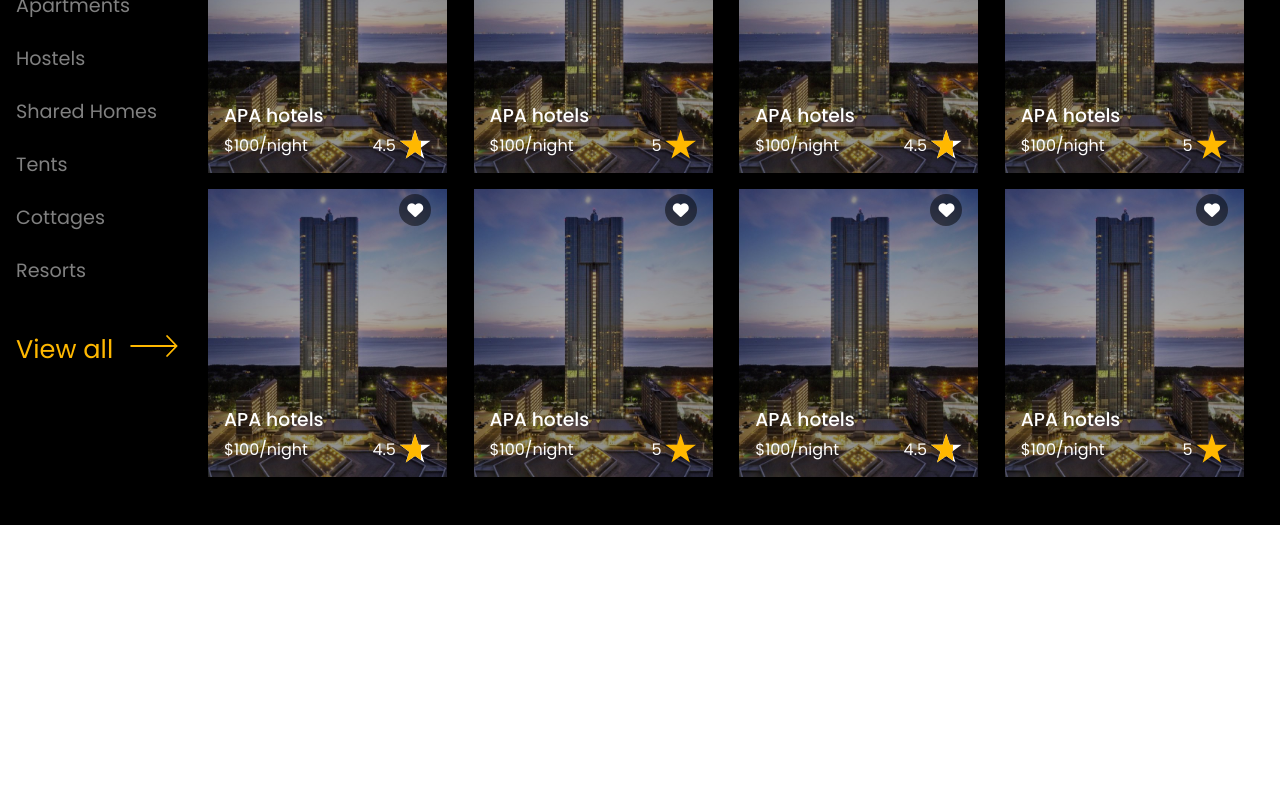
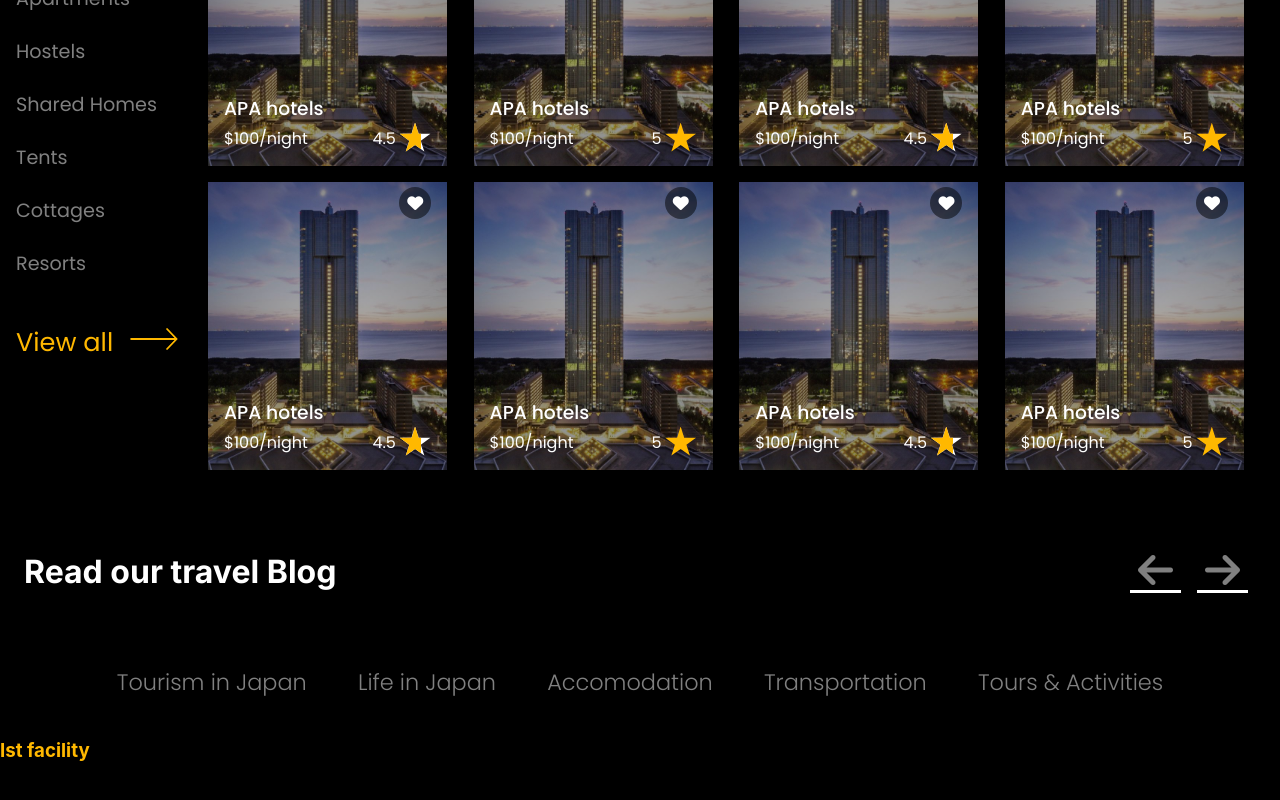
Before and after one commit to Franklivania/japlore, a React (Create React App) app: page / in a window 1280 px wide. Shown: the part 1869-2669 px from the top of the page. Before the commit the page ends 2394 px from the top, so only its background shows below. Built offline with nearby package versions, Linux system fonts and the light colour scheme.

Commit message:
changed scrollbar, and added blog

```diff
--- a/package.json
+++ b/package.json
@@ -6,12 +6,15 @@
     "@testing-library/jest-dom": "^5.16.5",
     "@testing-library/react": "^13.4.0",
     "@testing-library/user-event": "^13.5.0",
+    "fs": "^0.0.1-security",
     "react": "^18.2.0",
     "react-dom": "^18.2.0",
     "react-router": "^6.4.2",
     "react-router-dom": "^6.4.2",
     "react-scripts": "5.0.1",
     "sass": "^1.55.0",
+    "toastify": "^2.0.1",
+    "util": "^0.12.4",
     "web-vitals": "^2.1.4"
   },
   "scripts": {
--- /dev/null
+++ b/src/components/Blog.js
@@ -0,0 +1,84 @@
+import React, {useState} from 'react'
+import { Link } from 'react-router-dom'
+import '../sass/Blog.scss'
+
+const Blog = () => {
+
+    const [tabIndex, setTabIndex] = useState(1);
+
+  return (
+    <div className='blog'>
+
+        <div className="blog-top">
+            <h1>Read our travel Blog</h1>
+
+            <div className="move">
+
+                <div className="moves left">
+                <button type='button' className='at' id='left'> <i class="fa-solid fa-arrow-left fa-3x"></i> </button>
+                </div>
+
+                <div className="moves right">
+                <button type='button' className='at' id='right'><i class="fa-solid fa-arrow-right fa-3x"></i></button>
+                </div>
+
+            </div>
+        </div>
+
+        <div className="blog-list">
+            <ul className="top-nav">
+                <li><Link to='' className='link' onClick={() => setTabIndex(1)}>Tourism in Japan</Link></li>
+                <li><Link to='' className='link' onClick={() => setTabIndex(2)}>Life in Japan</Link></li>
+                <li><Link to='' className='link' onClick={() => setTabIndex(3)}>Accomodation</Link></li>
+                <li><Link to='' className='link' onClick={() => setTabIndex(4)}>Transportation</Link></li>
+                <li><Link to='' className='link' onClick={() => setTabIndex(5)}>Tours & Activities</Link></li>
+            </ul>
+        </div>
+
+        <div className="blogs">
+
+            {
+                tabIndex === 1 && (
+                    <div className='tour' id='tour'>
+                        <h3>Ist facility</h3>
+                    </div>
+                )
+            }
+            {
+                tabIndex === 2 && (
+                    <div className='life' id='life'>
+                        <h3>2nd facility</h3>
+                    </div>
+                )
+            }
+            {
+                tabIndex === 3 && (
+                    <div className='accomodation' id='accomodation'>
+                        <h3>3rd facility</h3>
+                    </div>
+                )
+            }
+            {
+                tabIndex === 4 && (
+                    <div className='transportation' id='transportation'>
+                        <h3>4th facility</h3>
+                    </div>
+                )
+            }
+            {
+                tabIndex === 5 && (
+                    <div className='tours' id='tours'>
+                        <h3>5th facility</h3>
+                    </div>
+                )
+            }
+
+
+
+        </div>
+
+    </div>
+  )
+}
+
+export default Blog
--- a/src/components/Properties.js
+++ b/src/components/Properties.js
@@ -1,4 +1,4 @@
-import React, {useState} from 'react'
+import React, {useState, useRef} from 'react'
 import { Link } from 'react-router-dom'
 import '../sass/Properties.scss'
 import Right from '../Images/right-arrow.png'
@@ -48,15 +48,16 @@
     const [cottages, setCottages] = useState(false);
     const [resorts, setResort] = useState(false);
 
-    // $(".nav-left li a").click(function(){
-    //     if(!($(this).has("active"))){
-    //         $(".nav-left li a.active").removeClass("active");
-    //         $(this).addClass("active");
-    //     }
     // });
-
-
-
+    // document.querySelector(".fa-hearts").addEventListerner("OnClick", () => {
+    //     document.querySelector(".fa-hearts").ClassList.add("#FFB800");
+    // });
+
+    const btnRef = useRef(true);
+    const onChangeColor = () => {
+        btnRef.current.classList.add("#FFB800");
+        console.log("this works");
+    };
 
   return (
     <div className='properties'>
@@ -68,11 +69,11 @@
             <div className="move">
 
                 <div className="moves left">
-                <Link to="/" className='at' id='left'> <i class="fa-solid fa-arrow-left fa-3x"></i> </Link>
+                <button type='button' className='at' id='left'> <i class="fa-solid fa-arrow-left fa-3x"></i> </button>
                 </div>
 
                 <div className="moves right">
-                <Link to="/" className='at' id='right'><i class="fa-solid fa-arrow-right fa-3x"></i></Link>
+                <button type='button' className='at' id='right'><i class="fa-solid fa-arrow-right fa-3x"></i></button>
                 </div>
 
             </div>
@@ -180,7 +181,7 @@
                             <div className="container">
 
                                 <div className="wish">
-                                    <i class="fa-solid fa-heart"></i>
+                                    <i class="fa-solid fa-heart" onClick={onChangeColor} ref={btnRef}></i>
                                 </div>
 
                                 <div className="prop-text">
--- a/src/pages/Landing.js
+++ b/src/pages/Landing.js
@@ -1,4 +1,6 @@
 import React from 'react'
+import '../sass/Landing.scss'
+import Blog from '../components/Blog'
 import Homepage from '../components/Homepage'
 import Places from '../components/Places'
 import Properties from '../components/Properties'
@@ -13,6 +15,8 @@
 
         <Properties/>
 
+        <Blog/>
+
     </div>
   )
 }
--- a/src/sass/App.scss
+++ b/src/sass/App.scss
@@ -17,3 +17,26 @@
 
 $font-main: 'Inter', sans-serif;
 $sub-font: 'Poppins', sans-serif;
+
+
+
+::-webkit-scrollbar{
+  width: 0.5rem;
+}
+
+::-webkit-scrollbar-track{
+  background: $main-color;
+}
+
+::-webkit-scrollbar-thumb{
+  background: rgba(($color-text), 0.2);
+  border-radius: 5rem;
+
+  &:hover{
+    background: rgba(($color-text), 0.8);
+  }
+
+  &:active{
+    background: rgba(($color-text), 0.8);
+  }
+}
--- /dev/null
+++ b/src/sass/Blog.scss
@@ -0,0 +1,90 @@
+@import url('https://fonts.googleapis.com/css2?family=Inter:wght@100;200;300;400;500;600;700;800;900&display=swap');
+@import url('https://fonts.googleapis.com/css2?family=Poppins:ital,wght@0,100;0,200;0,300;0,400;0,500;0,600;0,700;0,800;0,900;1,100;1,200;1,300;1,400;1,500;1,600;1,700;1,800;1,900&display=swap');
+
+
+$main-color: #000000;
+$color-sub: #FFB800;
+$color-text: #FFFFFF;
+
+$font-main: 'Inter', sans-serif;
+$sub-font: 'Poppins', sans-serif;
+
+.blog{
+    width: 100%;
+    height: 100vh;
+    background: $main-color;
+
+    .blog-top{
+        display: flex;
+        flex-direction: row;
+        align-items: center;
+        justify-content: space-between;
+        padding: 2rem 1.5rem;
+        color: $color-text;
+        font-family: $font-main;
+
+        .move{
+            display: flex;
+            align-items: center;
+
+            .moves{
+                border-bottom: 0.2rem $color-text solid;
+                padding: 0 0.5rem;
+                margin: 0 0.5rem;
+
+                .at{
+                    color: rgba(($color-text), 0.5);
+                    background: transparent;
+                    outline: none;
+                    border: none;
+
+                    &:hover{
+                        color: rgba(($color-text), 1);
+                    }
+                }
+            }
+        }
+    }
+
+    .blog-list{
+        align-items: center;
+        margin: 2rem 0;
+
+        ul{
+            display: flex;
+            justify-content: center;
+            justify-items: space-around;
+            list-style: none;
+            font-size: 1.4rem;
+            font-weight: 300;
+            font-family: $sub-font;
+
+            li{
+                margin: 0 0.6rem;
+                padding: 0.5rem 1rem;
+
+                &:hover{
+                    border-bottom: 0.02rem $color-text solid;
+                }
+
+                .link{
+                    text-decoration: none;
+                    color: rgba(($color-text), 0.5);
+
+                    &:hover{
+                        color: rgba(($color-text), 1);
+                    }
+                }
+
+            }
+        }
+    }
+
+    .blogs{
+
+        .tour, .life, .accomodation, .transportation, .tours{
+            color: $color-sub;
+        }
+    }
+
+}
--- a/src/sass/Properties.scss
+++ b/src/sass/Properties.scss
@@ -41,6 +41,9 @@
 
                 .at{
                     color: rgba(($color-text), 0.5);
+                    background: none;
+                    border: none;
+                    outline: none;
 
                     &:hover{
                         color: rgba(($color-text), 1);
@@ -68,6 +71,7 @@
 
             li{
                 margin: 0 0 1.5rem 0;
+
                 .at{
                     text-decoration: none;
                     color: rgba(($color-text), 0.5);
@@ -160,6 +164,10 @@
                     &:hover{
                         color: $color-sub;
                     }
+
+                    &:focus{
+                        color: $color-sub;
+                    }
                 }
 
                 .color{
```
Also changed, not shown: src/pages/page.jsx (+71 -0 lines), src/sass/Landing.scss (added), 1 other file (tests, documents, lock files or other folders).
